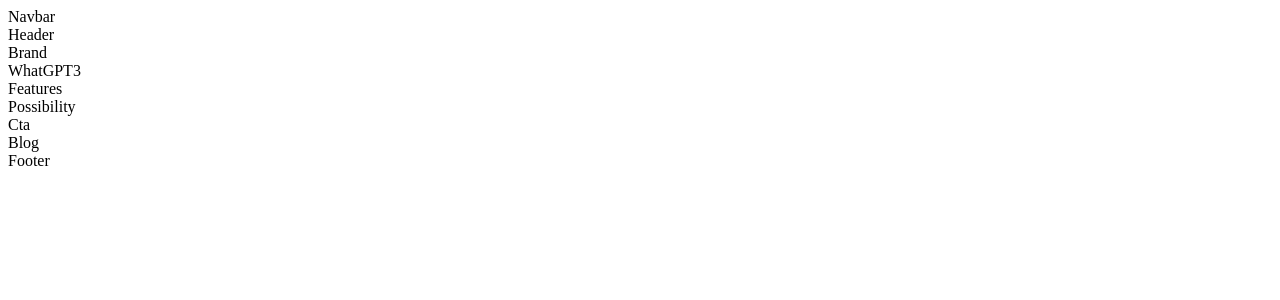
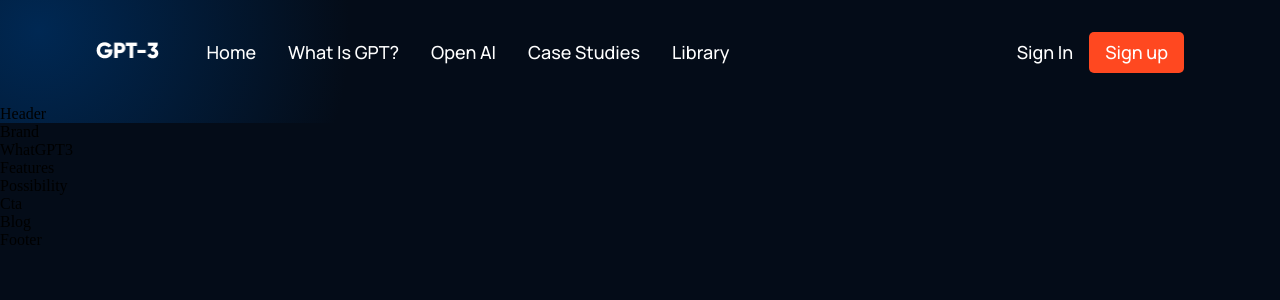
Before and after one commit to NikhilD1998/gpt3-reactjs, a React (Create React App) app: page / in a window 1280 px wide. Shown: the top 300 px of the page. Built offline with nearby package versions, Linux system fonts and the light colour scheme.

Commit message:
Added Navbar

```diff
--- /dev/null
+++ b/src/App.css
@@ -0,0 +1,114 @@
+* {
+  box-sizing: border-box;
+  padding: 0;
+  margin: 0;
+  scroll-behavior: smooth;
+}
+
+body {
+  background: var(--color-bg);
+}
+
+a {
+  color: unset;
+  text-decoration: none;
+}
+
+.gradient__bg {
+  background: -moz-radial-gradient(
+    circle at 3% 25%,
+    rgba(0, 40, 83, 1) 0%,
+    rgba(4, 12, 24, 1) 25%
+  );
+
+  /* safari 5.1+,chrome 10+ */
+  background: -webkit-radial-gradient(
+    circle at 3% 25%,
+    rgba(0, 40, 83, 1) 0%,
+    rgba(4, 12, 24, 1) 25%
+  );
+
+  /* opera 11.10+ */
+  background: -o-radial-gradient(
+    circle at 3% 25%,
+    rgba(0, 40, 83, 1) 0%,
+    rgba(4, 12, 24, 1) 25%
+  );
+
+  /* ie 10+ */
+  background: -ms-radial-gradient(
+    circle at 3% 25%,
+    rgba(0, 40, 83, 1) 0%,
+    rgba(4, 12, 24, 1) 25%
+  );
+
+  /* global 92%+ browsers support */
+  background: radial-gradient(
+    circle at 3% 25%,
+    rgba(0, 40, 83, 1) 0%,
+    rgba(4, 12, 24, 1) 25%
+  );
+}
+
+.gradient__text {
+  background: var(--gradient-text);
+  background-clip: text;
+  -webkit-background-clip: text;
+  -webkit-text-fill-color: transparent;
+}
+
+.section__padding {
+  padding: 4rem 6rem;
+}
+
+.section__margin {
+  margin: 4rem 6rem;
+}
+
+.scale-up-center {
+  -webkit-animation: scale-up-center 0.4s cubic-bezier(0.39, 0.575, 0.565, 1)
+    both;
+  animation: scale-up-center 0.4s cubic-bezier(0.39, 0.575, 0.565, 1) both;
+}
+
+@-webkit-keyframes scale-up-center {
+  0% {
+    -webkit-transform: scale(0.5);
+    transform: scale(0.5);
+  }
+  100% {
+    -webkit-transform: scale(1);
+    transform: scale(1);
+  }
+}
+
+@keyframes scale-up-center {
+  0% {
+    -webkit-transform: scale(0.5);
+    transform: scale(0.5);
+  }
+  100% {
+    -webkit-transform: scale(1);
+    transform: scale(1);
+  }
+}
+
+@media screen and (max-width: 700px) {
+  .section__padding {
+    padding: 4rem;
+  }
+
+  .section__margin {
+    margin: 4rem;
+  }
+}
+
+@media screen and (max-width: 550px) {
+  .section__padding {
+    padding: 4rem 2rem;
+  }
+
+  .section__margin {
+    margin: 4rem 2rem;
+  }
+}
--- a/src/App.js
+++ b/src/App.js
@@ -8,6 +8,7 @@
 import Footer from "./containers/footer/Footer";
 import Blog from "./containers/blog/Blog";
 import Cta from "./components/cta/Cta";
+import "./App.css";
 
 const App = () => {
   return (
--- a/src/components/navBar/Navbar.jsx
+++ b/src/components/navBar/Navbar.jsx
@@ -1,8 +1,59 @@
-import React from "react";
+import React, { useState } from "react";
 import "./navbar.css";
+import logo from "../../assets/logo.png";
+import { RiCloseLine, RiMenu3Line } from "react-icons/ri";
 
 const Navbar = () => {
-  return <div>Navbar</div>;
+  const [toggleMenu, setToggleMenu] = useState(false);
+  return (
+    <div className="gpt3__navbar">
+      <div className="gpt3__navbar-links">
+        <div className="gpt3__navbar-links_logo">
+          <img src={logo} alt="logo" />
+        </div>
+        <div className="gpt3__navbar-links_container">
+          <p>
+            <a href="#home">Home</a>
+          </p>
+          <p>
+            <a href="#wgpt3">What is GPT?</a>
+          </p>
+          <p>
+            <a href="#possibility">Open AI</a>
+          </p>
+          <p>
+            <a href="#features">Case Studies</a>
+          </p>
+          <p>
+            <a href="#blog">Library</a>
+          </p>
+        </div>
+      </div>
+      <div className="gpt3__navbar-sign">
+        <p>Sign in</p>
+        <button type="button">Sign up</button>
+      </div>
+      <div className="gpt3__navbar-menu">
+        {toggleMenu ? (
+          <RiCloseLine
+            color="#fff"
+            size={27}
+            onClick={() => {
+              setToggleMenu(false);
+            }}
+          />
+        ) : (
+          <RiMenu3Line
+            color="#fff"
+            size={27}
+            onClick={() => {
+              setToggleMenu(true);
+            }}
+          />
+        )}
+      </div>
+    </div>
+  );
 };
 
 export default Navbar;
--- a/src/components/navBar/navbar.css
+++ b/src/components/navBar/navbar.css
@@ -0,0 +1,134 @@
+.gpt3__navbar {
+  display: flex;
+  justify-content: space-between;
+  align-items: center;
+
+  padding: 2rem 6rem;
+}
+
+.gpt3__navbar-links {
+  flex: 1;
+  display: flex;
+  justify-content: flex-start;
+  align-items: center;
+}
+
+.gpt3__navbar-links_logo {
+  margin-right: 2rem;
+}
+
+.gpt3__navbar-links_logo img {
+  width: 62.56px;
+  height: 16.02px;
+}
+
+.gpt3__navbar-links_container {
+  display: flex;
+  flex-direction: row;
+}
+
+.gpt3__navbar-sign {
+  display: flex;
+  justify-content: flex-end;
+  align-items: center;
+}
+
+.gpt3__navbar-links_container p,
+.gpt3__navbar-sign p,
+.gpt3__navbar-menu_container p {
+  color: #fff;
+  font-family: var(--font-family);
+  font-weight: 500;
+  font-size: 18px;
+  line-height: 25px;
+  text-transform: capitalize;
+
+  margin: 0 1rem;
+  cursor: pointer;
+}
+
+.gpt3__navbar-sign button,
+.gpt3__navbar-menu_container button {
+  padding: 0.5rem 1rem;
+  color: #fff;
+  background: #ff4820;
+  font-family: var(--font-family);
+  font-weight: 500;
+  font-size: 18px;
+  line-height: 25px;
+  border: none;
+  outline: none;
+  cursor: pointer;
+  border-radius: 5px;
+}
+
+.gpt3__navbar-menu {
+  margin-left: 1rem;
+
+  display: none;
+  position: relative;
+}
+
+.gpt3__navbar-menu svg {
+  cursor: pointer;
+}
+
+.gpt3__navbar-menu_container {
+  display: flex;
+  justify-content: flex-end;
+  align-items: flex-end;
+  flex-direction: column;
+
+  text-align: end;
+  background: var(--color-footer);
+  padding: 2rem;
+  position: absolute;
+  right: 0;
+  top: 40px;
+  margin-top: 1rem;
+  min-width: 210px;
+  border-radius: 5px;
+  box-shadow: 0px 0px 5px rgba(0, 0, 0, 0.2);
+}
+
+.gpt3__navbar-menu_container p {
+  margin: 1rem 0;
+}
+
+.gpt3__navbar-menu_container-links-sign {
+  display: none;
+}
+
+@media screen and (max-width: 1050px) {
+  .gpt3__navbar-links_container {
+    display: none;
+  }
+
+  .gpt3__navbar-menu {
+    display: flex;
+  }
+}
+
+@media screen and (max-width: 700px) {
+  .gpt3__navbar {
+    padding: 2rem 4rem;
+  }
+}
+
+@media screen and (max-width: 550px) {
+  .gpt3__navbar {
+    padding: 2rem;
+  }
+
+  .gpt3__navbar-sign {
+    display: none;
+  }
+
+  .gpt3__navbar-menu_container {
+    top: 20px;
+  }
+
+  .gpt3__navbar-menu_container-links-sign {
+    display: block;
+  }
+}
--- /dev/null
+++ b/src/index.css
@@ -0,0 +1,14 @@
+@import url("https://fonts.googleapis.com/css2?family=Manrope:wght@200;300;400;500;600;700;800&display=swap");
+
+:root {
+  --font-family: "Manrope", sans-serif;
+
+  --gradient-text: linear-gradient(89.97deg, #ae67fa 1.84%, #f49867 102.67%);
+  --gradient-bar: linear-gradient(103.22deg, #ae67fa -13.86%, #f49867 99.55%);
+
+  --color-bg: #040c18;
+  --color-footer: #031b34;
+  --color-blog: #042c54;
+  --color-text: #81afdd;
+  --color-subtext: #ff8a71;
+}
--- a/src/index.js
+++ b/src/index.js
@@ -1,5 +1,6 @@
 import React from "react";
 import ReactDOM from "react-dom";
 import App from "./App";
+import "./index.css";
 
 ReactDOM.render(<App />, document.getElementById("root"));
```
Also changed, not shown: src/assets/logo.png (added).
